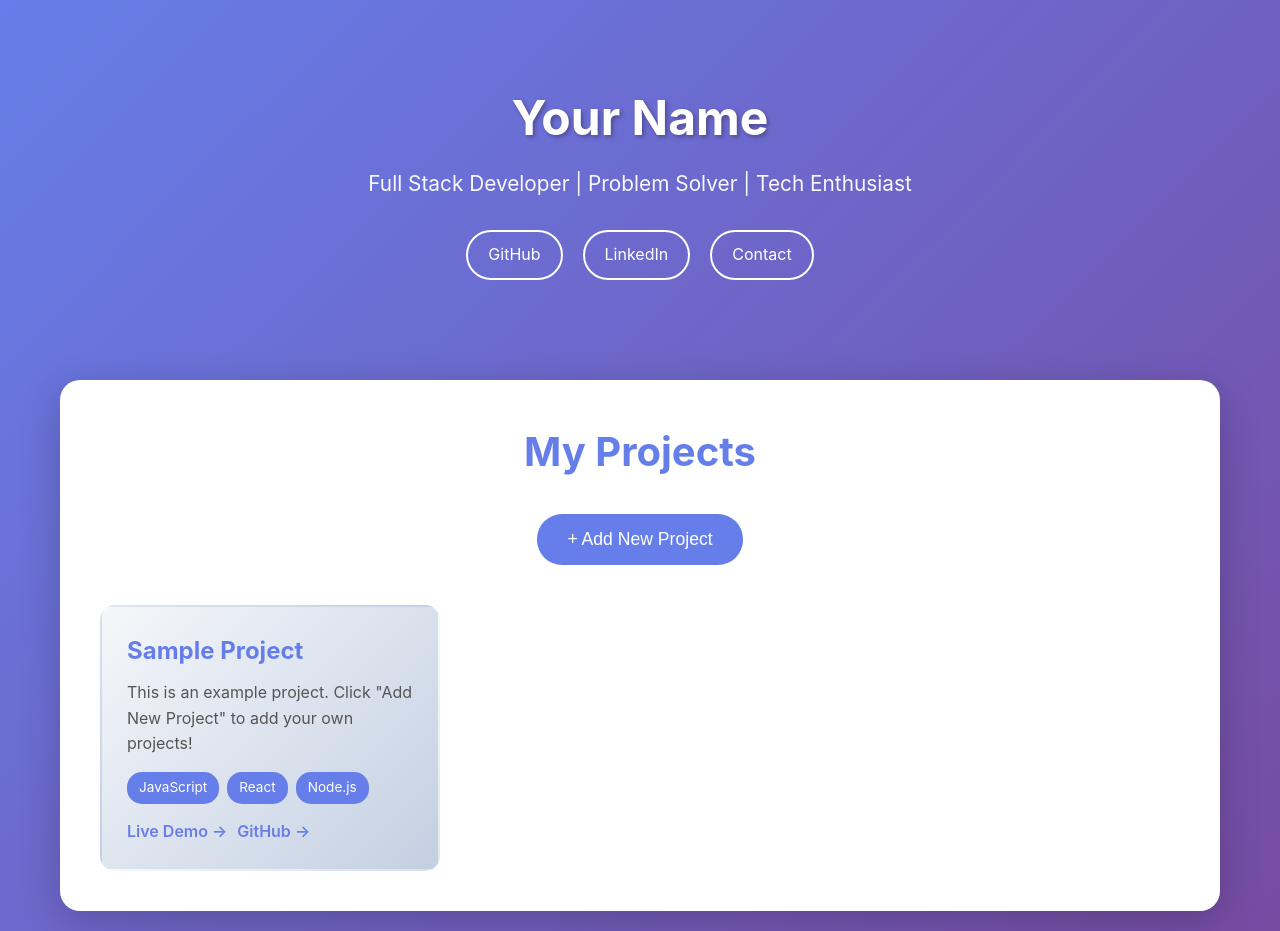
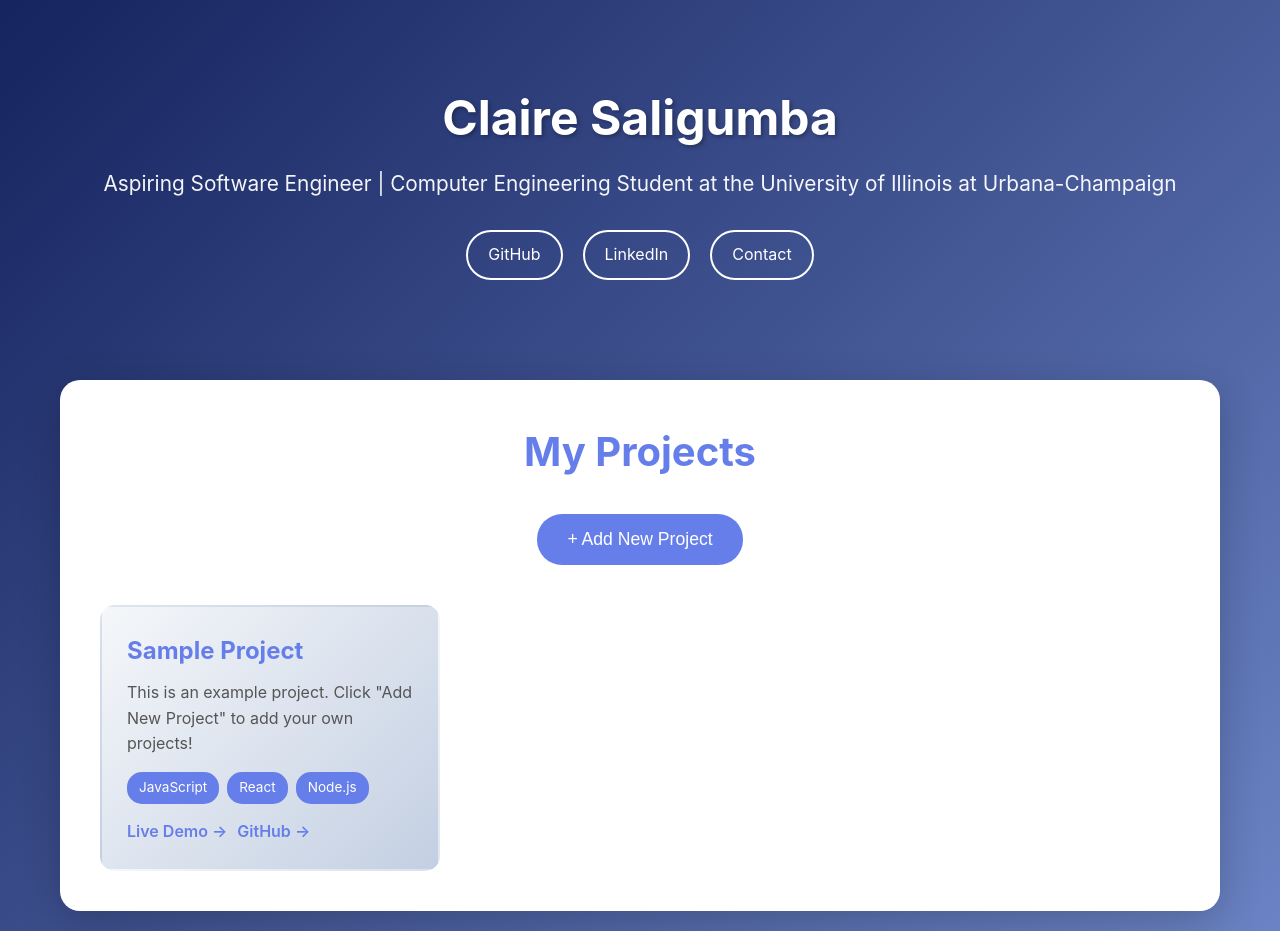
Before and after one commit to kcsaligumba/kcsaligumba.github.io, a plain HTML site: page index.html in a window 1280 px wide. Drawn offline with Linux system fonts and the light colour scheme.

Commit message:
Changed name

```diff
--- a/index.html
+++ b/index.html
@@ -15,7 +15,7 @@
             font-family: -apple-system, BlinkMacSystemFont, 'Segoe UI', Roboto, Oxygen, Ubuntu, Cantarell, sans-serif;
             line-height: 1.6;
             color: #333;
-            background: linear-gradient(135deg, #667eea 0%, #764ba2 100%);
+            background: linear-gradient(135deg, #15235e 0%, #6b83c4 100%);
             min-height: 100vh;
         }
 
@@ -251,12 +251,12 @@
 <body>
     <div class="container">
         <header>
-            <h1>Your Name</h1>
-            <p class="tagline">Full Stack Developer | Problem Solver | Tech Enthusiast</p>
+            <h1>Claire Saligumba</h1>
+            <p class="tagline">Aspiring Software Engineer | Computer Engineering Student at the University of Illinois at Urbana-Champaign</p>
             <div class="social-links">
                 <a href="https://github.com/yourusername" target="_blank">GitHub</a>
                 <a href="https://linkedin.com/in/yourprofile" target="_blank">LinkedIn</a>
-                <a href="mailto:your.email@example.com">Contact</a>
+                <a href="mailto:karelclaire123@gmail.com">Contact</a>
             </div>
         </header>
 
```
